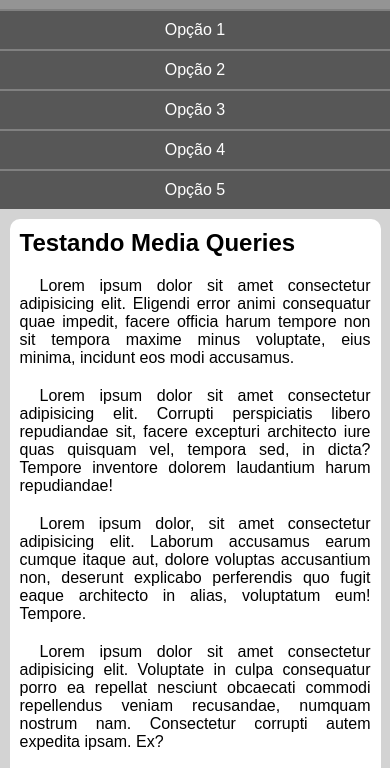
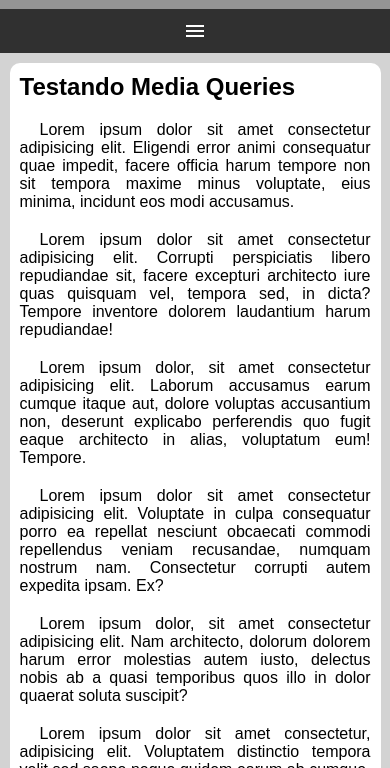
Before and after one commit to Erisson10/html-css, a plain HTML site: page Exercicios/ex026/mq005/index.html in a window 390 px wide. Shown: the part 48-816 px from the top of the page. Drawn offline with Linux system fonts and the light colour scheme.

Commit message:
exercicio 26 005 de media query

```diff
--- a/Exercicios/ex026/mq005/estilos/style.css
+++ b/Exercicios/ex026/mq005/estilos/style.css
@@ -20,8 +20,23 @@ header > h1 {
     text-align: center;
 }
 
+i#burguer {
+    background-color: rgb(48, 48, 48);
+    color: white;
+   display: block;
+   text-align: center;
+   padding: 10px;
+   cursor: pointer;
+}
+
+i#burguer:hover {
+    background-color: white;
+    color: black;
+
+}
+
 menu {
-    display: block];
+    display: none;
 }
 
 menu > ul {
--- a/Exercicios/ex026/mq005/index.html
+++ b/Exercicios/ex026/mq005/index.html
@@ -4,12 +4,14 @@
     <meta charset="UTF-8">
     <meta name="viewport" content="width=device-width, initial-scale=1.0">
     <title>Media Query</title>
+   <link href="https://fonts.googleapis.com/icon?family=Material+Icons" rel="stylesheet">
     <link rel="stylesheet" href="estilos/style.css">
 </head>
 <body>
     <header>
         <h1>Meu Site</h1>
-        <menu>
+        <i id="burguer" class="material-icons" onclick="clickMenu()">menu</i>
+        <menu id="itens">
             <ul>
                 <li><a href="#">Opção 1</a></li>
                 <li><a href="#">Opção 2</a></li>
@@ -37,5 +39,15 @@
 
         </article>
     </main>
+    <script>
+        function clickMenu() {
+            if (itens.style.display == 'block')  {
+                itens.style.display = 'none'
+            } else {
+                itens.style.display = 'block'
+            }
+
+        }
+    </script>
 </body>
 </html>
```
